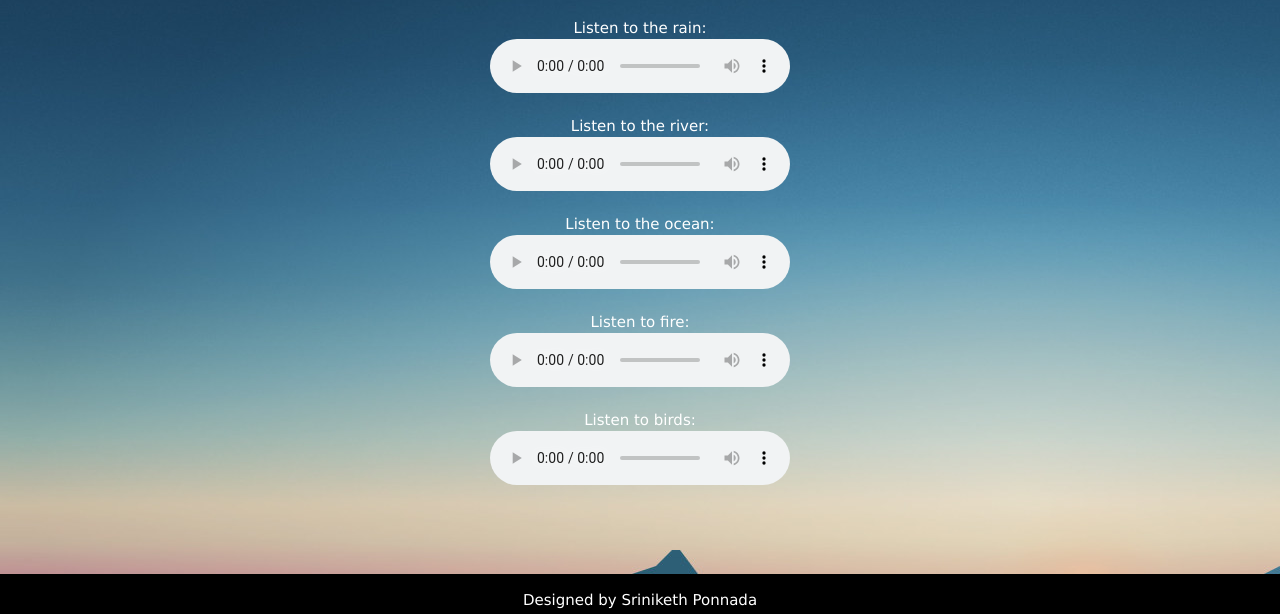
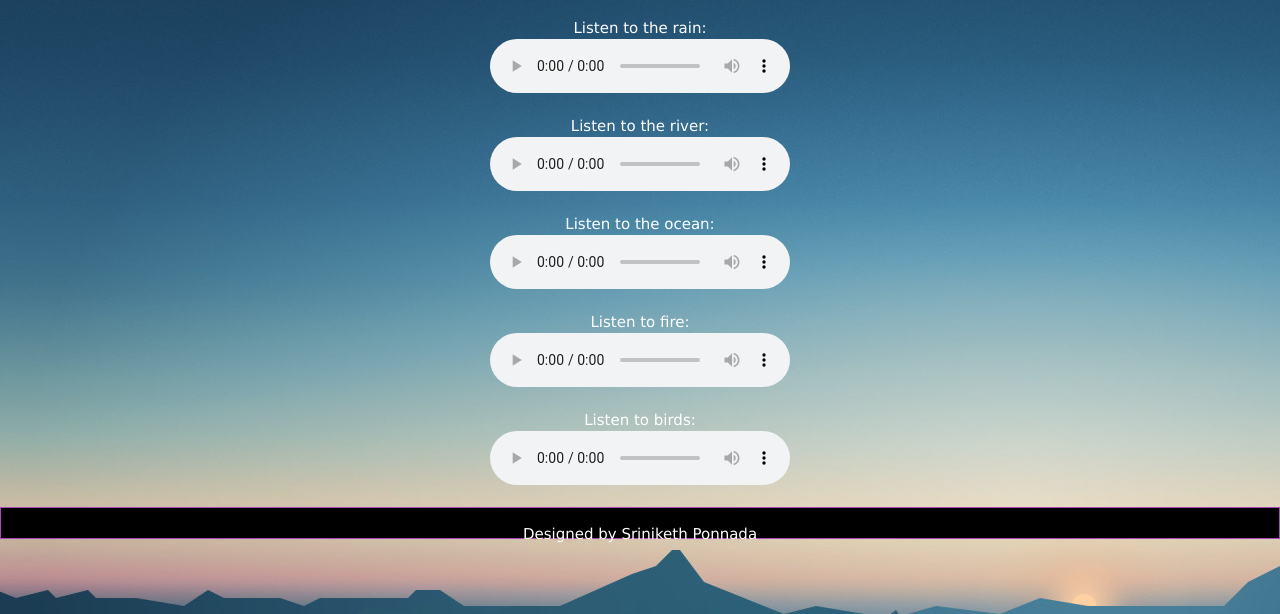
Before and after one commit to Stponnada/First-Website, a plain HTML site: page index.html in a window 1280 px wide. Shown: the part 186-800 px from the top of the page. Drawn offline with nearby package versions, Linux system fonts and the light colour scheme.

Commit message:
Update index.html

```diff
--- a/index.html
+++ b/index.html
@@ -9,13 +9,11 @@
     </title>
     <style>
       footer {
-            position: fixed;
-            padding: 10px 10px 10px 10px;
-            bottom: 0;
-            width: 100%;
-            /* Height of the footer*/
-            height: 40px;
-            background: grey;
+            background-color: #f3e5f5;
+  border: 1px solid #ab47bc;
+  height: 32px; /* height + top/bottom paddding + top/bottom border must add up to footer height */
+  padding: 8px;
+
         }
 
     div {
```
